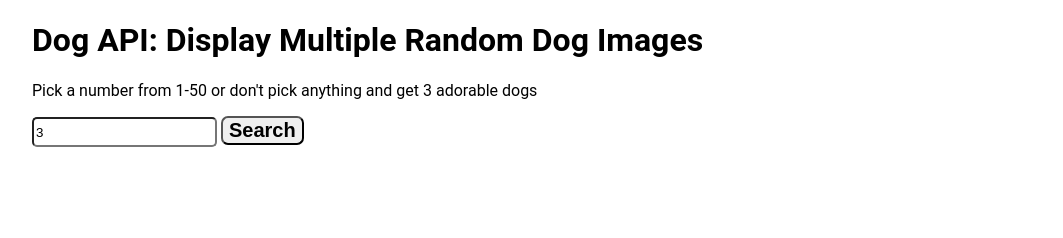
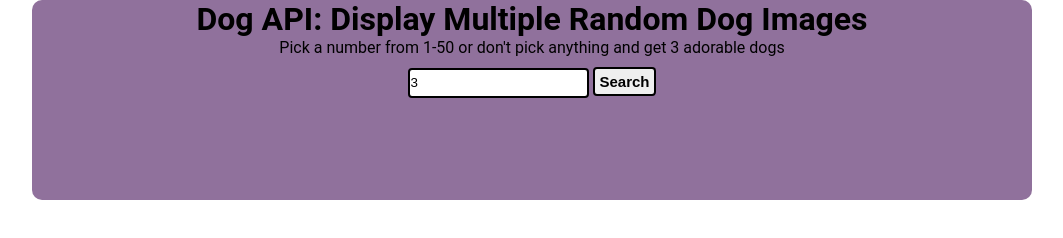
Before and after one commit to fernandogaol/DogAPI, a plain HTML site: page index.html in a window 1280 px wide. Shown: the whole page, without its empty margins (108-1171 px from the left). Drawn offline with nearby package versions, Linux system fonts and the light colour scheme.

Commit message:
added some simple design to it

```diff
--- a/index.css
+++ b/index.css
@@ -1,23 +1,31 @@
 * {
   box-sizing: border-box;
+  margin: 0;
+  padding: 0;
 }
 
 body {
   font-family: "Roboto", sans-serif;
+  width: 1000px;
+  margin: auto;
+}
+header {
+
+
+  background: rgb(144, 113, 156);
+  text-align: center;
+  height: 200px;
+  border-radius: 10px;
 }
 
 .hidden {
   display: none;
 }
 
-.container {
-  max-width: 1000px;
-  margin: 0 auto;
-}
 img {
   width: 100%;
   height: 100%;
-  border-radius: 20px;
+  border-radius: 10px;
   cursor: pointer;
 }
 img:hover {
@@ -25,13 +33,19 @@ img:hover {
 }
 
 button {
-  font-size: 20px;
-  border-radius: 7px;
+  padding: 4px;
+  font-size: 15px;
+  border-radius: 4px;
   font-weight: bold;
   cursor: pointer;
+  border: 2px solid black;
 }
 
 input {
   height: 30px;
-  border-radius: 5px;
+  border-radius: 4px;
+  border: 2px solid black;
 }
+.js-search-form {
+  padding: 10px;
+}
--- a/index.html
+++ b/index.html
@@ -12,7 +12,7 @@
     ></script>
   </head>
   <body>
-    <div class="container">
+    <header>
       <h1>Dog API: Display Multiple Random Dog Images</h1>
       <p>
         Pick a number from 1-50 or don't pick anything and get 3 adorable dogs
@@ -23,11 +23,11 @@
         <input required type="text" class="js-query" value="3"">
         <button class="js-submit" type="submit">Search</button>
       </form>
+    </header>
 
-      <section class="results hidden js-results">
-        <!--<img class="results-img" alt="placeholder">-->
-      </section>
-    </div>
+    <section class="results hidden js-results">
+      <!--<img class="results-img" alt="placeholder">-->
+    </section>
 
     <script src="index.js"></script>
   </body>
--- a/index.js
+++ b/index.js
@@ -31,8 +31,9 @@ function listenToInput() {
       return $(".js-results").html(
         `<h1>Error: The max results are 50. Please try any number between 1-50.`
       );
+    } else {
+      getDogImages(query);
     }
-    getDogImages(query);
   });
 }
 
```
